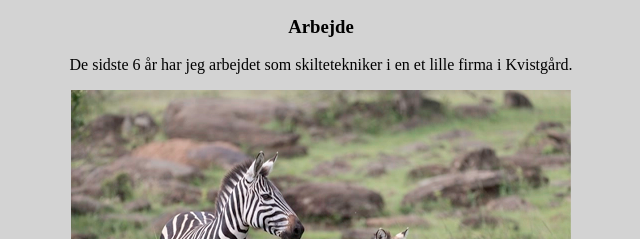
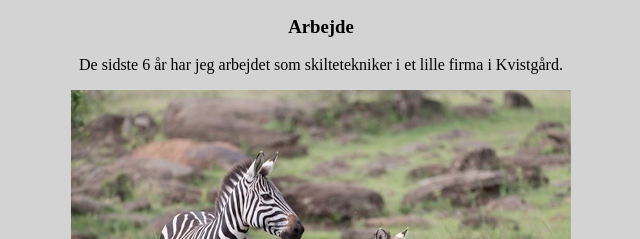
Before and after one commit to Cahe0002/visitkort_test, a plain HTML site: page index.html in a window 1280 px wide. Shown: the part 855-1094 px from the top of the page, 319-959 px from the left. Drawn offline with Linux system fonts and the light colour scheme.

Commit message:
removed one

```diff
--- a/index.html
+++ b/index.html
@@ -22,7 +22,7 @@
 
     <h3>Arbejde</h3>
     <p>
-      De sidste 6 år har jeg arbejdet som skiltetekniker i en et lille firma i
+      De sidste 6 år har jeg arbejdet som skiltetekniker i et lille firma i
       Kvistgård.
     </p>
     <a class="zebraImg" href="https://carolineschytte.com/"
```
